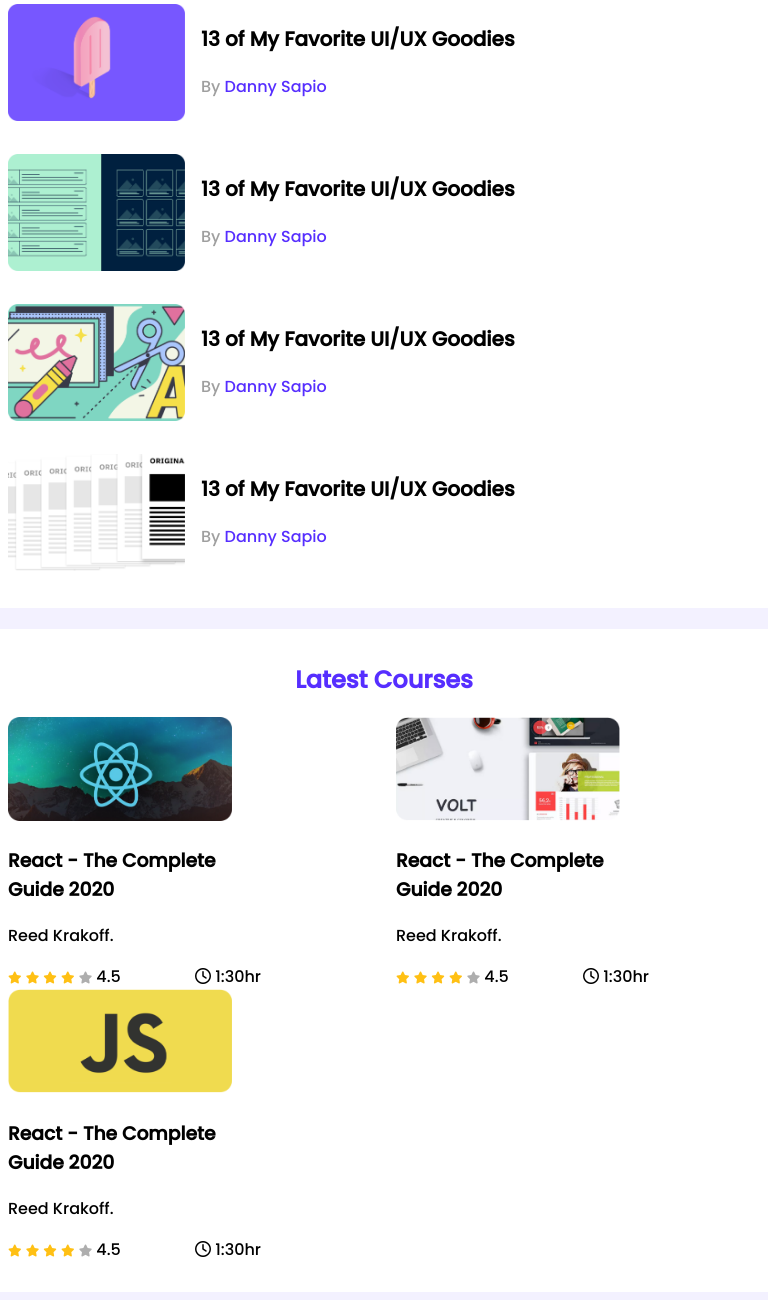
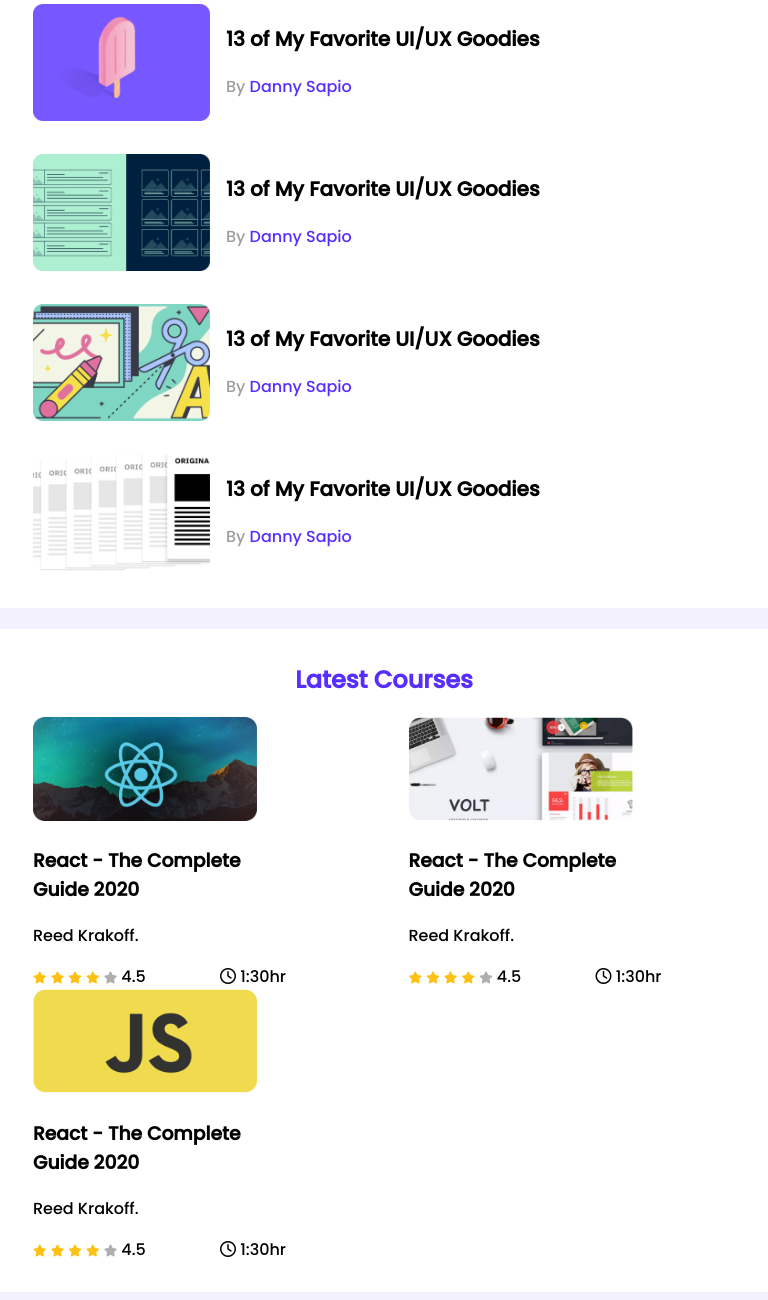
Before and after one commit to Samira-Shajahan-Borsha/leader-board-css, a plain HTML site: page index.html in a window 768 px wide. Shown: the part 476-1776 px from the top of the page. Drawn offline with Linux system fonts and the light colour scheme.

Commit message:
Ipad view changed

```diff
--- a/styles/style.css
+++ b/styles/style.css
@@ -147,9 +147,11 @@ Media quiries
     }
     .blogs{
         grid-template-columns: repeat(1, 1fr);
+        padding-left: 25px;
     }
 
     .courses{
         grid-template-columns: repeat(2, 1fr);
+        padding-left: 25px;
     }
 }
```
